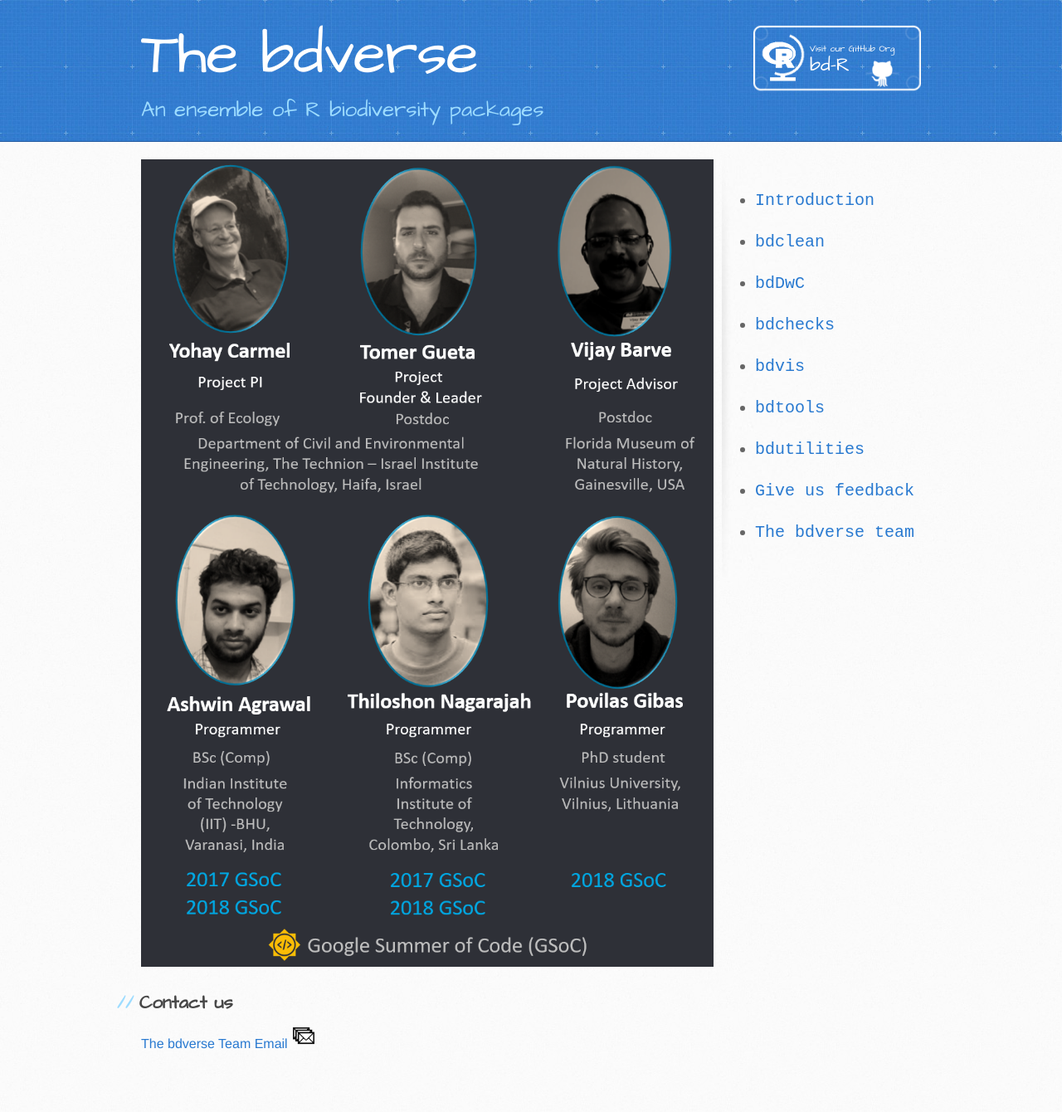
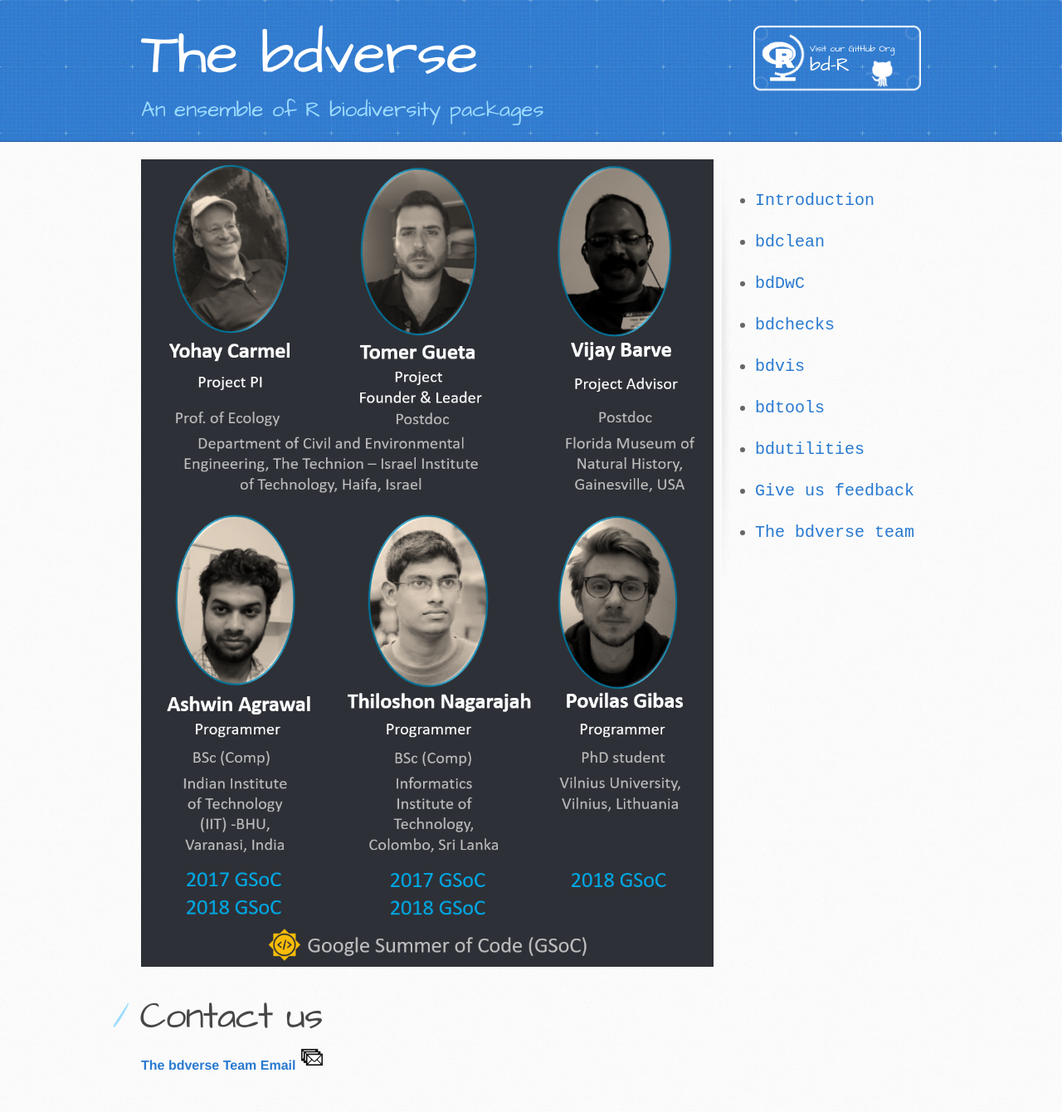
Before and after one commit to bd-R/The-bdverse, a Jekyll site: the page built from the-bdverse-team.md, in a window 1280 px wide. Shown: the whole page at 83% size. Built offline with Jekyll 4.4.1, drawn with Linux system fonts in a browser that asks for light colours; before the commit the page ends 1314 px from its top, so only the background shows below that.

Commit message:
draft 10.9

```diff
--- a/the-bdverse-team.md
+++ b/the-bdverse-team.md
@@ -4,6 +4,6 @@ layout: default
 
 ![](assets/images/the-team.png)
 
-## Contact us
+# Contact us
 
-**<a href="mailto:bdverse-team@googlegroups.com" target="_blank">The bdverse Team Email</a>**     <a href="mailto:bdverse-team@googlegroups.com" target="_blank"><img src="assets/images/team_email.png" alt="The bdverse team group Email" title= "Email the bdverse team" width="30"/></a>
+<a href="mailto:bdverse-team@googlegroups.com" target="_blank">**The bdverse Team Email**</a>     <a href="mailto:bdverse-team@googlegroups.com" target="_blank"><img src="assets/images/team_email.png" alt="The bdverse team group Email" title= "Email the bdverse team" width="30"/></a>
```
